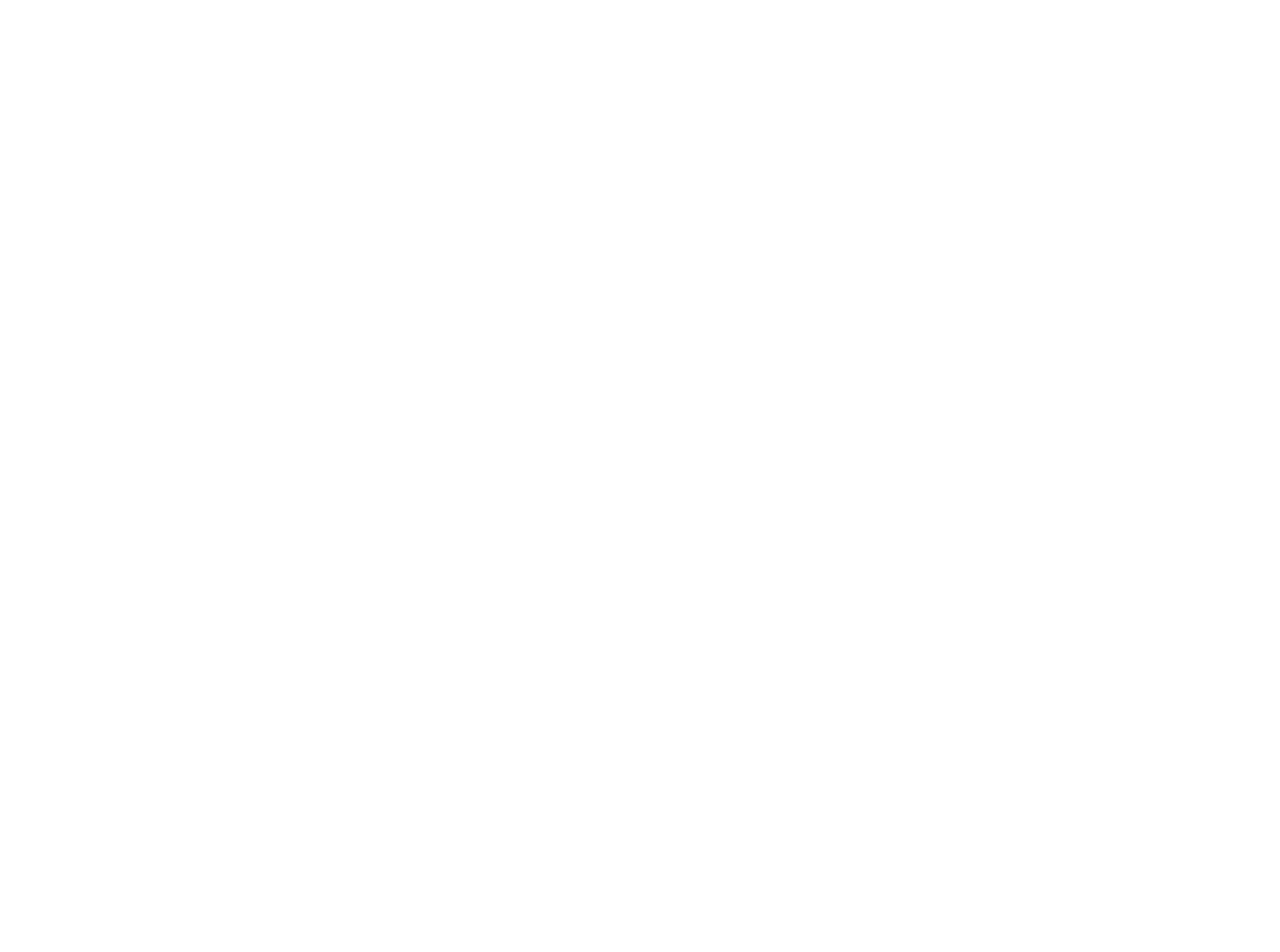
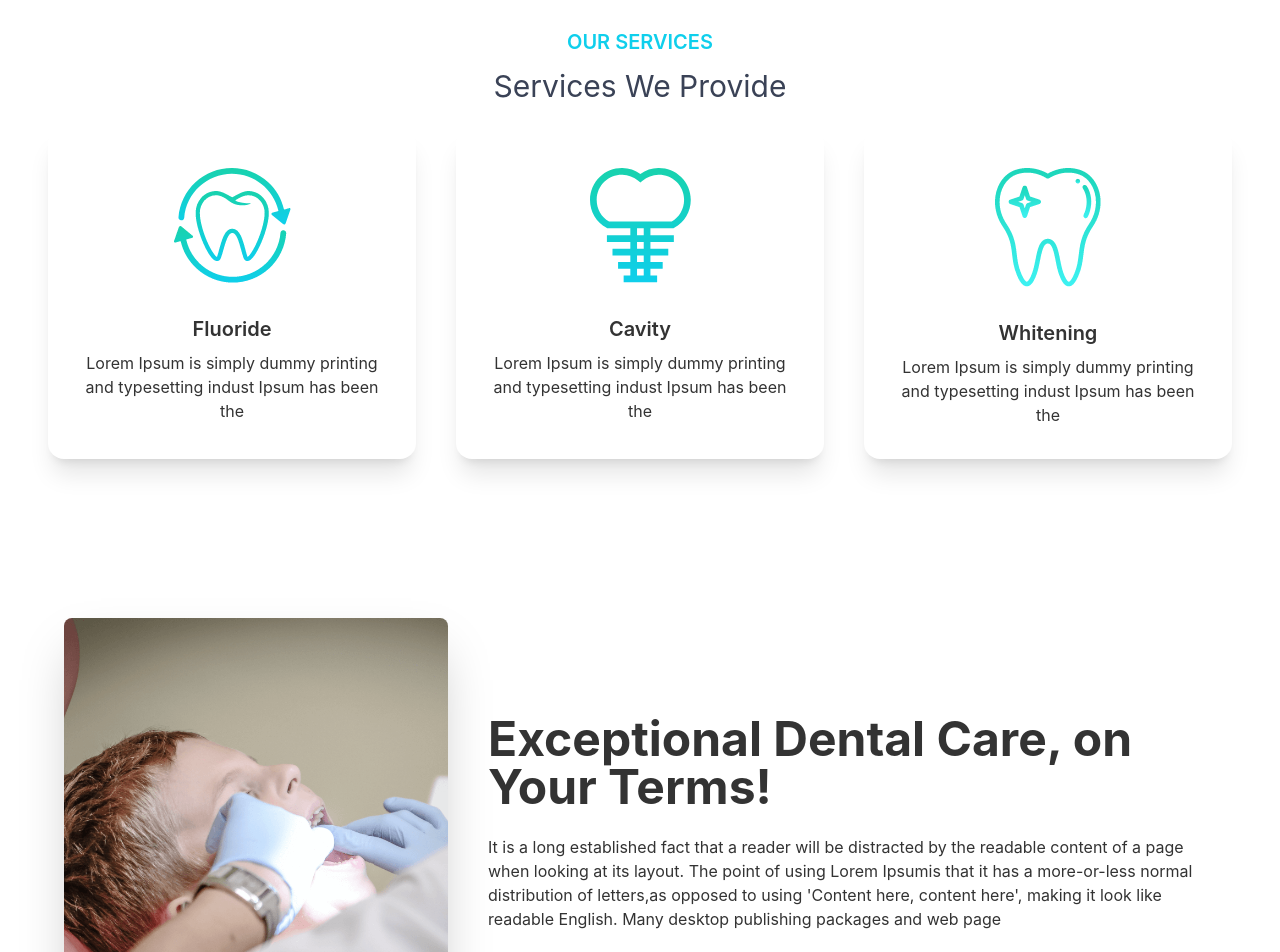
Before and after one commit to sayedmdsafwan/doctors-portal-client, a React (Create React App) app: page / in a window 1280 px wide. Shown: the part 1080-2032 px from the top of the page. Before the commit the page ends 1012 px from the top, so only its background shows below. Built offline with nearby package versions, Linux system fonts and the light colour scheme.

Commit message:
services section done

```diff
--- a/src/components/Pages/Home/Banner.js
+++ b/src/components/Pages/Home/Banner.js
@@ -3,7 +3,7 @@ import heroImage from "../../../assets/images/chair.png";
 
 const Banner = () => {
     return (
-        <div className="hero min-h-screen px-4 lg:px-12">
+        <div className="hero min-h-screen">
             <div className="hero-content flex-col lg:flex-row-reverse">
                 <img
                     src={heroImage}
--- a/src/components/Pages/Home/Home.js
+++ b/src/components/Pages/Home/Home.js
@@ -1,12 +1,14 @@
 import React from "react";
 import Banner from "./Banner";
 import Infos from "./Infos";
+import Services from "./Services";
 
 const Home = () => {
     return (
-        <div>
+        <div className="px-4 lg:px-12">
             <Banner />
             <Infos />
+            <Services />
         </div>
     );
 };
--- a/src/components/Pages/Home/Infos.js
+++ b/src/components/Pages/Home/Infos.js
@@ -6,7 +6,7 @@ import phone from "../../../assets/icons/phone.svg";
 
 const Infos = () => {
     return (
-        <div className="grid grid-cols-1 lg:grid-cols-3 gap-6 mx-4 lg:mx-12">
+        <div className="grid sm:grid-cols-1 md:grid-cols-2 lg:grid-cols-3 gap-10">
             <InfoCard
                 bgClassCard="bg-gradient-to-r from-secondary to-primary"
                 cardTitle="Opening Hours"
--- /dev/null
+++ b/src/components/Pages/Home/Service.js
@@ -0,0 +1,17 @@
+import React from "react";
+
+const Service = ({ service }) => {
+    return (
+        <div className="card lg:max-w-lg bg-base-100 shadow-xl">
+            <figure className="px-10 pt-10">
+                <img src={service.img} alt="Shoes" className="rounded-xl" />
+            </figure>
+            <div className="card-body items-center text-center">
+                <h2 className="card-title">{service.name}</h2>
+                <p>{service.description}</p>
+            </div>
+        </div>
+    );
+};
+
+export default Service;
--- /dev/null
+++ b/src/components/Pages/Home/Services.js
@@ -0,0 +1,79 @@
+import React from "react";
+import fluoride from "../../../assets/images/fluoride.png";
+import cavity from "../../../assets/images/cavity.png";
+import whitening from "../../../assets/images/whitening.png";
+import treatment from "../../../assets/images/treatment.png";
+import Service from "./Service";
+
+const Services = () => {
+    const services = [
+        {
+            _id: 1,
+            name: "Fluoride",
+            description:
+                "Lorem Ipsum is simply dummy printing and typesetting indust Ipsum has been the",
+            img: fluoride,
+        },
+        {
+            _id: 2,
+            name: "Cavity",
+            description:
+                "Lorem Ipsum is simply dummy printing and typesetting indust Ipsum has been the",
+            img: cavity,
+        },
+        {
+            _id: 3,
+            name: "Whitening",
+            description:
+                "Lorem Ipsum is simply dummy printing and typesetting indust Ipsum has been the",
+            img: whitening,
+        },
+    ];
+
+    return (
+        <div className="my-24">
+            <div className="text-center">
+                <h3 className=" mb-3 text-xl uppercase text-primary font-semibold">
+                    Our Services
+                </h3>
+                <h2 className="text-3xl mb-6 text-accent">
+                    Services We Provide
+                </h2>
+            </div>
+            <div className="grid sm:grid-cols-1 md:grid-cols-2 lg:grid-cols-3 gap-10">
+                {services.map((service) => (
+                    <Service key={service._id} service={service} />
+                ))}
+            </div>
+            <div className="hero min-h-screen">
+                <div className="hero-content flex-col lg:flex-row">
+                    <img
+                        src={treatment}
+                        className="max-w-sm rounded-lg shadow-2xl"
+                        alt="treatment img"
+                    />
+                    <div className="pl-6">
+                        <h1 className="text-5xl font-bold">
+                            Exceptional Dental Care, on Your Terms!
+                        </h1>
+                        <p className="py-6">
+                            It is a long established fact that a reader will be
+                            distracted by the readable content of a page when
+                            looking at its layout. The point of using Lorem
+                            Ipsumis that it has a more-or-less normal
+                            distribution of letters,as opposed to using 'Content
+                            here, content here', making it look like readable
+                            English. Many desktop publishing packages and web
+                            page
+                        </p>
+                        <button className="btn btn-secondary text-white uppercase font-bold bg-gradient-to-r from-secondary to-primary">
+                            Get Started
+                        </button>
+                    </div>
+                </div>
+            </div>
+        </div>
+    );
+};
+
+export default Services;
```
